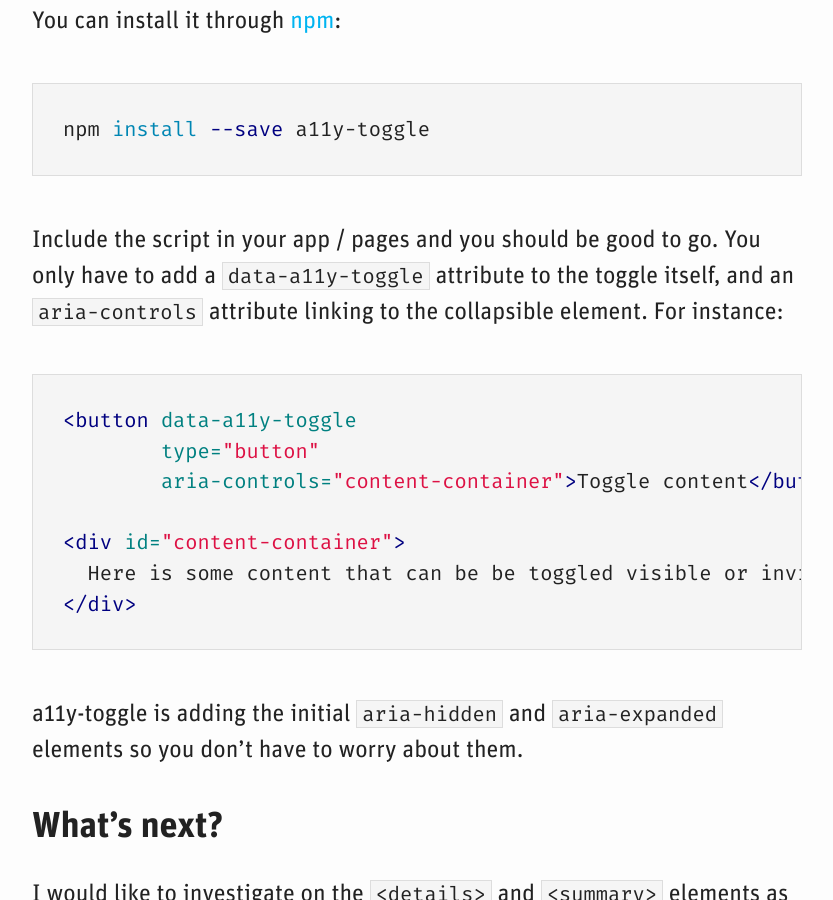
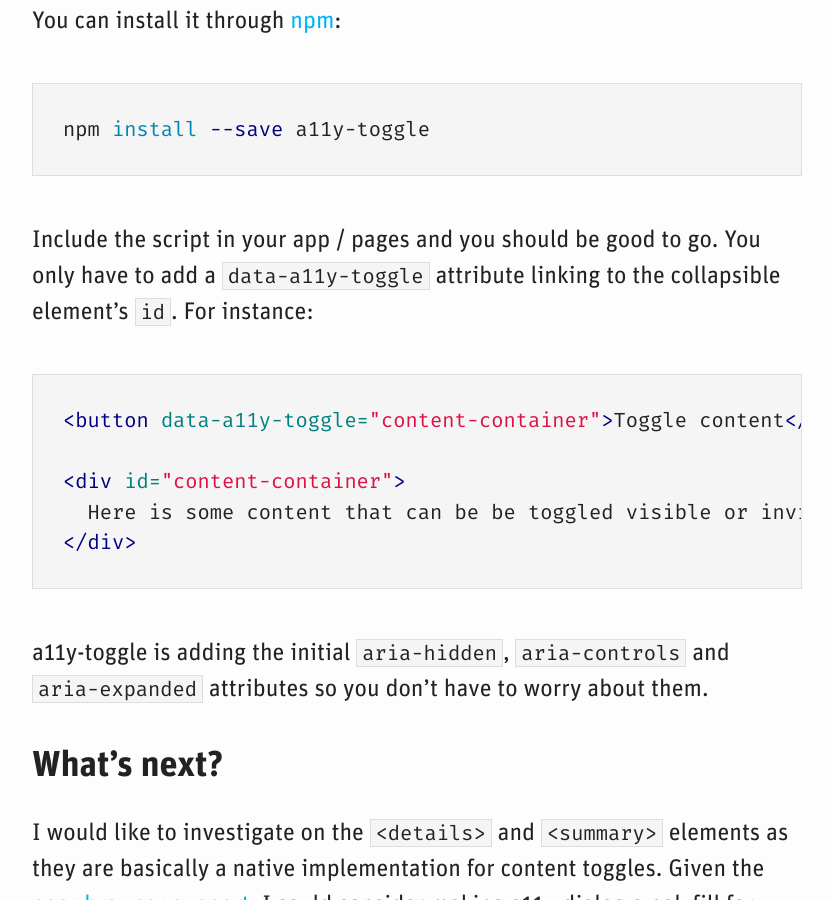
Before and after one commit to edenspiekermann/espi-devblog, a Jekyll site: the page built from _posts/2016-03-07-introducing-a11y-toggle.md, in a window 1280 px wide and 900 px high, scrolled down 1976 px. Shown: the whole window, without its empty margins (223-1056 px from the left). Built offline with Jekyll 4.4.1, drawn with Linux system fonts in a browser that asks for light colours.

Commit message:
Updated outdated article

```diff
--- a/_posts/2016-03-07-introducing-a11y-toggle.md
+++ b/_posts/2016-03-07-introducing-a11y-toggle.md
@@ -42,19 +42,17 @@ You can install it through [npm](https://www.npmjs.com/package/a11y-toggle):
 npm install --save a11y-toggle
 {% endhighlight %}
 
-Include the script in your app / pages and you should be good to go. You only have to add a `data-a11y-toggle` attribute to the toggle itself, and an `aria-controls` attribute linking to the collapsible element. For instance:
+Include the script in your app / pages and you should be good to go. You only have to add a `data-a11y-toggle` attribute linking to the collapsible element’s `id`. For instance:
 
 {% highlight html %}
-<button data-a11y-toggle
-        type="button"
-        aria-controls="content-container">Toggle content</button>
+<button data-a11y-toggle="content-container">Toggle content</button>
 
 <div id="content-container">
   Here is some content that can be be toggled visible or invisible.
 </div>
 {% endhighlight %}
 
-a11y-toggle is adding the initial `aria-hidden` and `aria-expanded` elements so you don’t have to worry about them.
+a11y-toggle is adding the initial `aria-hidden`, `aria-controls` and `aria-expanded` attributes so you don’t have to worry about them.
 
 ## What’s next?
 
```
